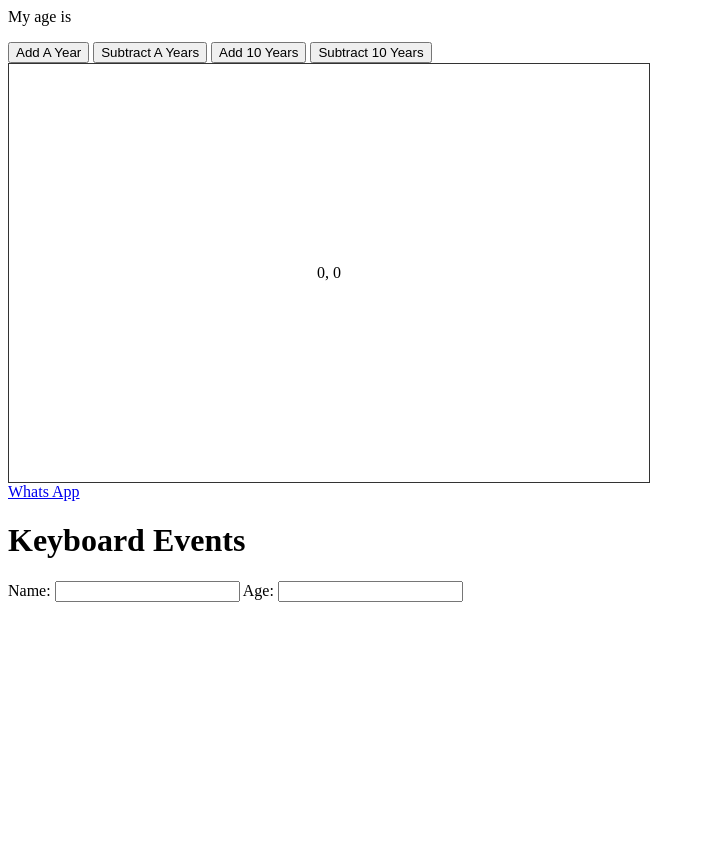
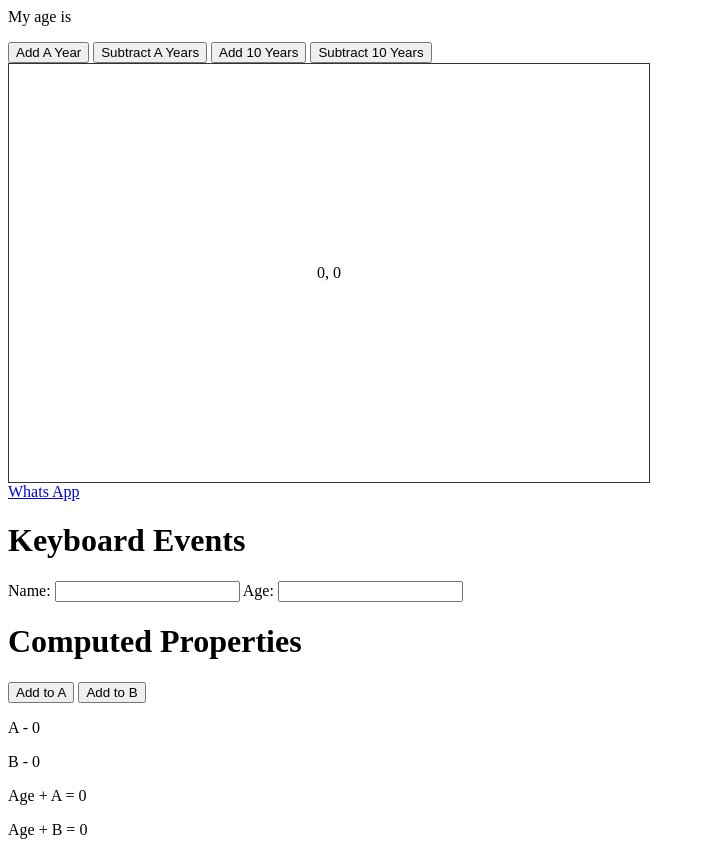
Before and after one commit to ibzaa1/vuejs-bootcamp-using-vanillajs, a plain HTML site: page index.html in a window 1280 px wide. Shown: the whole page, without its empty margins (0-705 px from the left). Before the commit the page ends 800 px from the top, so only its background shows below. Drawn offline with nearby package versions, Linux system fonts and the light colour scheme.

Commit message:
ep9 - computed properties

```diff
--- a/app.js
+++ b/app.js
@@ -5,7 +5,9 @@ new Vue({
         x: 0,
         y: 0,
         name: '',
-        age: ''
+        age: '',
+        a: 0,
+        b: 0
     },
     methods: {
         add: function(inc){
@@ -27,5 +29,15 @@ new Vue({
         logAge: function() {
             console.log('you entered your age');
         }
+    },
+    computed: {
+        addToA: function () {
+            console.log('addTOa');
+            return this.a + this.age;
+        },
+        addToB: function () {
+            console.log('addTOb');
+            return this.b + this.age;
+        }
     }
 });
--- a/index.html
+++ b/index.html
@@ -23,6 +23,14 @@
         <label>Age: </label>
         <input type="text" v-model="age">
         <span>{{ age }}</span>
+
+        <h1>Computed Properties</h1>
+        <button v-on:click="a++">Add to A</button>
+        <button v-on:click="b++">Add to B</button>
+        <p>A - {{ a }}</p>
+        <p>B - {{ b }}</p>
+        <p>Age + A = {{ addToA }}</p>
+        <p>Age + B = {{ addToB }}</p>
     </div>
 
 
```
